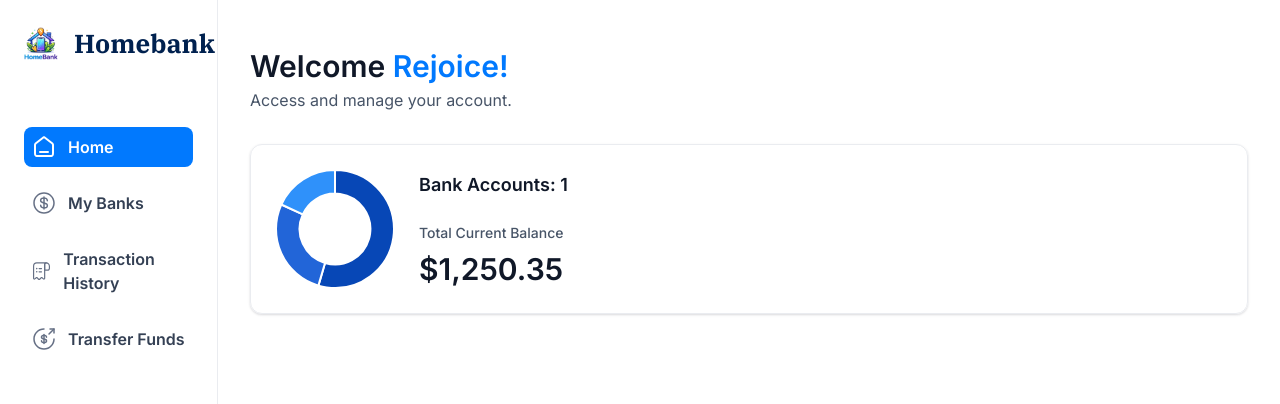
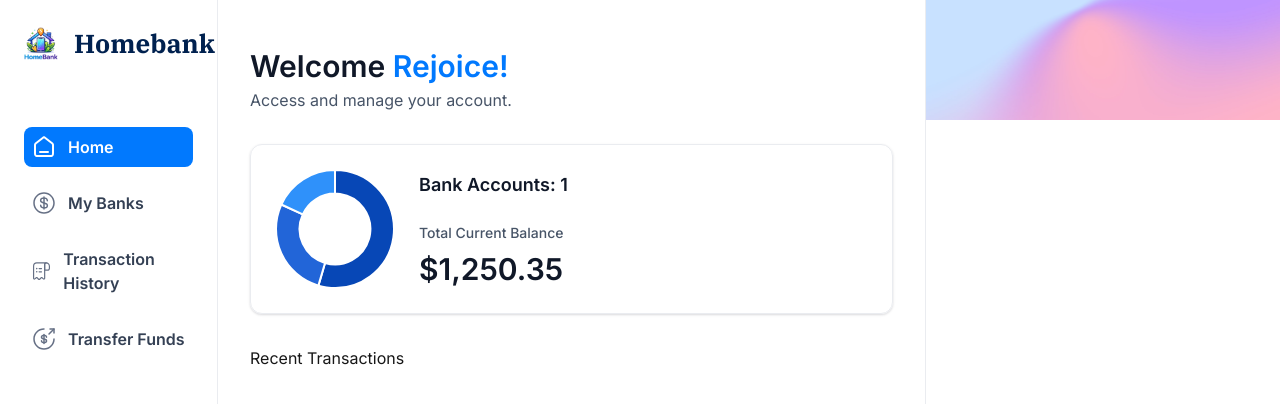
Before and after one commit to Rejoice2374/homebank, a Next.js app: page / in a window 1280 px wide. Shown: the top 404 px of the page. Built offline with nearby package versions, Linux system fonts and the light colour scheme.

Commit message:
feat: add RightSidebar component and update Home layout for improved UI

```diff
--- a/app/(root)/page.tsx
+++ b/app/(root)/page.tsx
@@ -1,12 +1,13 @@
 import HeaderBox from "@/components/HeaderBox";
 import TotalBalanceBox from "@/components/TotalBalanceBox";
+import RightSidebar from "@/components/RightSidebar";
 import React from "react";
 
 const Home = () => {
   const loggedIn = { firstName: "Rejoice" };
   return (
     <section className="home no-scrollbar">
-      <div className="home-content">
+      <div className="home-content no-scrollbar">
         <header className="home-header">
           <HeaderBox
             type="greeting"
@@ -20,7 +21,9 @@ const Home = () => {
             totalCurrentBalance={1250.35}
           />
         </header>
+        Recent Transactions
       </div>
+      <RightSidebar user={loggedIn} transactions={[]} banks={[]} />
     </section>
   );
 };
--- /dev/null
+++ b/components/RightSidebar.tsx
@@ -0,0 +1,13 @@
+import React from "react";
+
+const RightSidebar = ({ user, transactions, banks }: RightSidebarProps) => {
+  return (
+    <aside className="right-sidebar no-scrollbar">
+      <section className="flex flex-col pb-8">
+        <div className="profile-banner" />
+      </section>
+    </aside>
+  );
+};
+
+export default RightSidebar;
```
